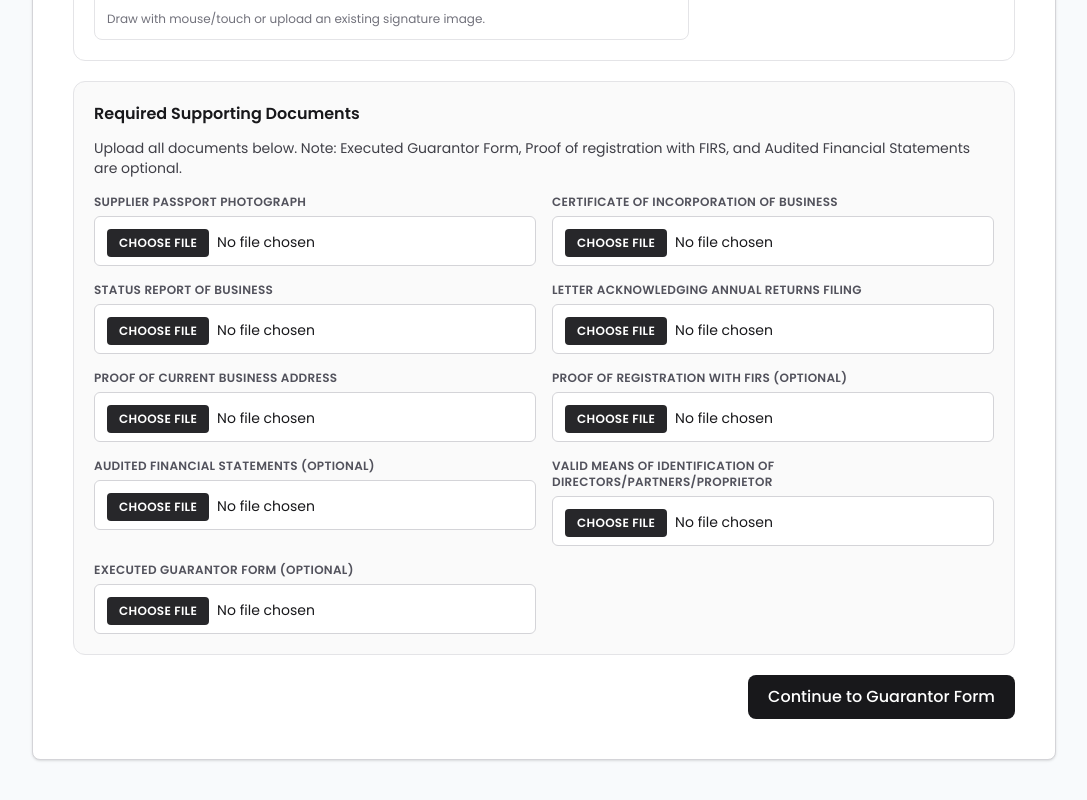
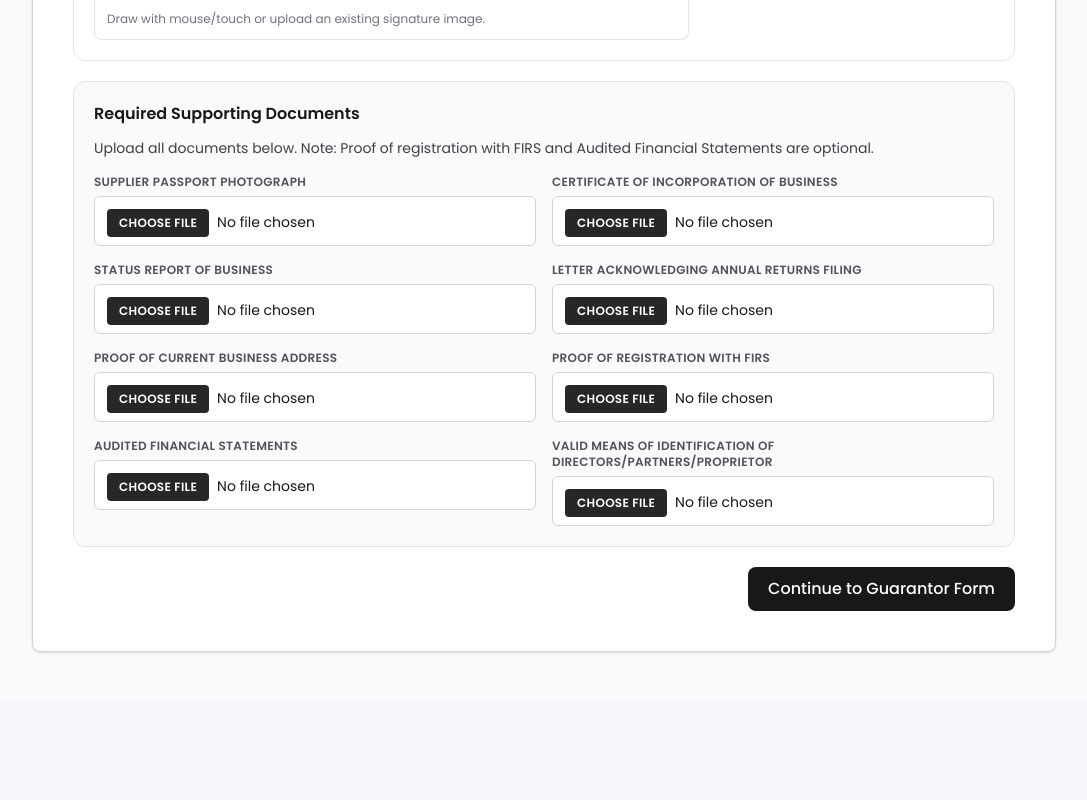
Before and after one commit to codeOT/ctlba, a Next.js app: page / in a window 1280 px wide. Shown: the part 2804-3604 px from the top of the page, without its empty margins (96-1183 px from the left). After the commit the page ends 3504 px from the top, so only its background shows below. Built offline with nearby package versions, Linux system fonts and the light colour scheme; no server answers.

Commit message:
form managed

```diff
--- a/app/components/forms/supplier-form.tsx
+++ b/app/components/forms/supplier-form.tsx
@@ -316,8 +316,8 @@ export default function SupplierForm({
           Required Supporting Documents
         </h3>
         <p className="mb-4 text-sm text-zinc-700">
-          Upload all documents below. Note: Executed Guarantor Form, Proof of
-          registration with FIRS, and Audited Financial Statements are optional.
+          Upload all documents below. Note: Proof of registration with FIRS and
+          Audited Financial Statements are optional.
         </p>
         <div className="grid gap-4 md:grid-cols-2">
           <FileField
@@ -360,7 +360,7 @@ export default function SupplierForm({
             }
           />
           <FileField
-            label="Proof of registration with FIRS (Optional)"
+            label="Proof of registration with FIRS"
             onChange={(file) =>
               setSupportingDocuments((prev) => ({
                 ...prev,
@@ -369,7 +369,7 @@ export default function SupplierForm({
             }
           />
           <FileField
-            label="Audited financial statements (Optional)"
+            label="Audited financial statements"
             onChange={(file) =>
               setSupportingDocuments((prev) => ({
                 ...prev,
@@ -383,15 +383,6 @@ export default function SupplierForm({
               setSupportingDocuments((prev) => ({
                 ...prev,
                 validMeansOfIdentification: file,
-              }))
-            }
-          />
-          <FileField
-            label="Executed Guarantor Form (Optional)"
-            onChange={(file) =>
-              setSupportingDocuments((prev) => ({
-                ...prev,
-                executedGuarantorForm: file,
               }))
             }
           />
--- a/app/components/forms/types.ts
+++ b/app/components/forms/types.ts
@@ -65,7 +65,6 @@ export type SupportingDocuments = {
   firsRegistrationProof: File | null;
   auditedFinancialStatements: File | null;
   validMeansOfIdentification: File | null;
-  executedGuarantorForm: File | null;
 };
 
 export type GuarantorSupportingDocuments = {
@@ -155,7 +154,6 @@ export const defaultSupportingDocuments: SupportingDocuments = {
   firsRegistrationProof: null,
   auditedFinancialStatements: null,
   validMeansOfIdentification: null,
-  executedGuarantorForm: null,
 };
 
 export const defaultGuarantorSupportingDocuments: GuarantorSupportingDocuments = {
--- a/app/supplier-onboarding-portal.tsx
+++ b/app/supplier-onboarding-portal.tsx
@@ -405,10 +405,6 @@ export default function SupplierOnboardingPortal({
       "Valid means of identification",
       supportingDocuments.validMeansOfIdentification?.name ?? "-"
     );
-    drawRow(
-      "Executed Guarantor Form",
-      supportingDocuments.executedGuarantorForm?.name ?? "-"
-    );
 
     drawSectionTitle("Guarantor Information");
     if (guarantorPassportImage) {
--- a/lib/submission-files.ts
+++ b/lib/submission-files.ts
@@ -7,7 +7,6 @@ export const SUPPLIER_FILE_FIELDS = [
   "firsRegistrationProof",
   "auditedFinancialStatements",
   "validMeansOfIdentification",
-  "executedGuarantorForm",
 ] as const;
 
 export const GUARANTOR_FILE_FIELDS = [
--- a/lib/submission-pdf.ts
+++ b/lib/submission-pdf.ts
@@ -194,10 +194,6 @@ export async function generateSubmissionPdfBuffer(
     "Valid means of identification",
     input.supplierDocumentNames.validMeansOfIdentification ?? "-"
   );
-  drawRow(
-    "Executed Guarantor Form",
-    input.supplierDocumentNames.executedGuarantorForm ?? "-"
-  );
 
   drawSectionTitle("Guarantor Information");
   if (input.guarantorPassportImageDataUrl) {
```
